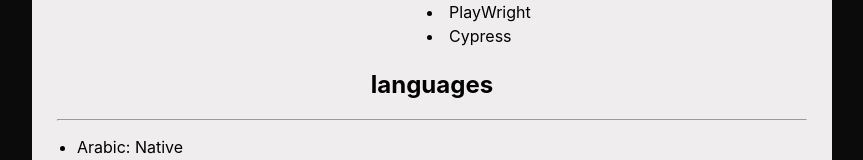
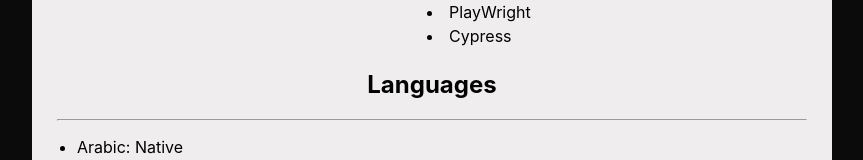
Before and after one commit to SinshiSmith/sinshi, a Next.js app: page /resume in a window 1280 px wide. Shown: the part 1576-1736 px from the top of the page, without its empty margins (208-1071 px from the left). Built offline with nearby package versions, Linux system fonts and the light colour scheme.

Commit message:
/resume: fix typo

```diff
--- a/pages/resume.js
+++ b/pages/resume.js
@@ -116,7 +116,7 @@ export default function Resume() {
           <Skills />
         </section>
         <section>
-          <h2 className={styles.sectionTitle}>languages</h2>
+          <h2 className={styles.sectionTitle}>Languages</h2>
           <hr />
           <ul>
             <li>Arabic: Native</li>
```
